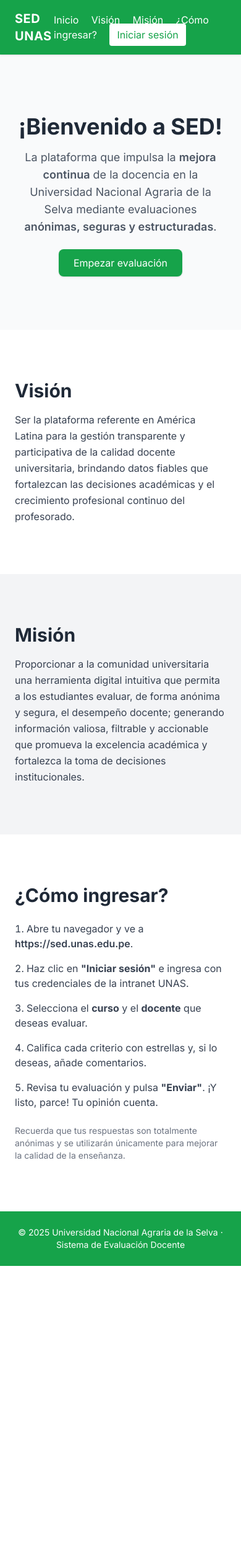
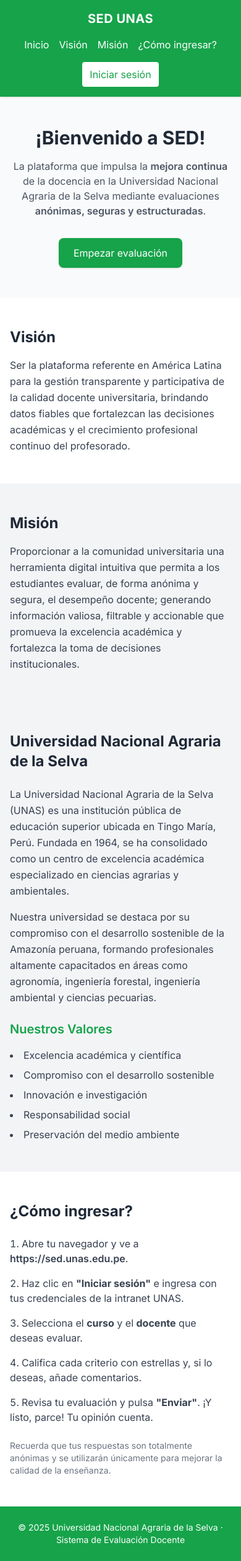
Before and after one commit to paultb3/sistema-evaluacion, a Django app: page / in a window 390 px wide. Shown: the whole page at 62% size. Before the commit the page ends 2042 px from the top, so only its background shows below. Run offline with Django 5.2, Linux system fonts and the light colour scheme; some libraries are stand-ins or nearby versions.

Commit message:
Refactor alumno and comision templates for consistency and improved user experience. Updated URL paths for evaluations, added loader overlays for forms, and enhanced styling across various pages. Implemented general comments in evaluation forms and improved layout responsiveness.

```diff
--- a/apps/alumnos/templates/bienvenida_alumno.html
+++ b/apps/alumnos/templates/bienvenida_alumno.html
@@ -29,7 +29,7 @@
   </a>
 
   <a
-    href="{% url 'alumno:evaluar_docente' usuario_id=usuario_id %}"
+    href="{% url 'alumno:evaluaciones' usuario_id=usuario_id %}"
     class="bg-purple-600 text-white p-6 rounded-xl shadow-md hover:bg-purple-700 transition duration-300 flex items-center gap-4"
   >
     <i class="fas fa-edit text-2xl"></i>
--- a/apps/comision/templates/perfil_comision.html
+++ b/apps/comision/templates/perfil_comision.html
@@ -1,6 +1,6 @@
 {% extends 'base/comision.html' %} {% block title %}Perfil | Comisión
 Principal{% endblock title %} {% block content %}
-<div class="max-w-4xl mx-auto space-y-6">
+<div class="max-w-4xl mx-40 space-y-6">
   <div class="flex items-center justify-between">
     <h1 class="text-3xl font-bold text-emerald-700">Perfil de la Comisión</h1>
     <div class="flex items-center gap-2">
--- a/apps/comision/templates/realizar_encuesta.html
+++ b/apps/comision/templates/realizar_encuesta.html
@@ -1,6 +1,6 @@
 {% extends 'base/comision.html' %} {% block title %} Comisión | Realizar
 Encuesta {% endblock title %} {% block content %}
-<div class="max-w-4xl mx-auto mt-10">
+<div class="max-w-4xl mx-40 mt-9">
   <h1 class="text-3xl font-bold text-gray-800 mb-6">
     Gestión de Preguntas por Módulo
   </h1>
--- a/apps/comision/templates/reportes/reporte_curso.html
+++ b/apps/comision/templates/reportes/reporte_curso.html
@@ -1,5 +1,6 @@
-{% extends 'base/comision.html' %} {% block title %}Reporte de Cursos | SED
-COMISION{% endblock title %} {% block content %}
+{% extends 'base/comision.html' %}
+{% block title %}Reporte de Cursos | SED COMISION{% endblock title %}
+{% block content %}
 <div class="container mx-auto px-4 py-8">
   <h1 class="text-3xl font-bold mb-6">Reporte de Evaluación de Cursos</h1>
 
--- a/apps/comision/templates/reportes/reporte_docente.html
+++ b/apps/comision/templates/reportes/reporte_docente.html
@@ -1,5 +1,6 @@
-{% extends 'base/comision.html' %} {% block title %}Reporte de Docentes | SED
-COMISION {% endblock title %} {% block content %}
+{% extends 'base/comision.html' %}
+{% block title %}Reporte de Docentes | SED COMISION {% endblock title %}
+{% block content %}
 <div class="container mx-auto px-4 py-8">
   <h1 class="text-3xl font-bold mb-6">Reporte de Evaluación de Docentes</h1>
 
--- a/apps/comision/templates/reportes/reporte_general.html
+++ b/apps/comision/templates/reportes/reporte_general.html
@@ -47,7 +47,7 @@
         >
           <div>
             <h3 class="font-medium text-gray-800">
-              {{ docente.nombre }} {{ docente.apellido }}
+              {{ docente }} {{ docente.apellido }}
             </h3>
             <p class="text-sm text-gray-600">{{ docente.email }}</p>
           </div>
@@ -101,7 +101,9 @@
           <div class="h-6 bg-gray-200 rounded-full overflow-hidden">
             <div
               class="h-full bg-blue-600"
-              style="width: {% widthratio item.total total_evaluaciones 100 %}%"
+              style="
+                width: '{% widthratio item.total total_evaluaciones 100 %}%';
+              "
             ></div>
           </div>
         </div>
--- a/apps/core/templates/dashboard_main.html
+++ b/apps/core/templates/dashboard_main.html
@@ -17,7 +17,7 @@
             colors: {
               primary: {
                 DEFAULT: "#16a34a", // verde principal
-                            dark: "#15803d",   // verde oscuro para hover
+                dark: "#15803d", // verde oscuro para hover
               },
             },
           },
@@ -32,74 +32,159 @@
   <body class="font-sans bg-gray-50 text-gray-800">
     <!-- Encabezado / Navegación -->
     <header class="bg-primary text-white shadow">
-        <div class="container mx-auto flex items-center justify-between py-4 px-6">
-            <h1 class="text-xl font-bold tracking-wide">
+      <div class="container mx-auto px-4 sm:px-6">
+        <div
+          class="flex flex-col sm:flex-row items-center justify-between py-4"
+        >
+          <h1 class="text-xl font-bold tracking-wide mb-4 sm:mb-0">
             <a href="/" class="hover:underline">SED UNAS</a>
           </h1>
-            <nav class="space-x-4">
+          <nav class="flex flex-wrap justify-center gap-4">
             <a href="#inicio" class="hover:underline">Inicio</a>
             <a href="#vision" class="hover:underline">Visión</a>
             <a href="#mision" class="hover:underline">Misión</a>
             <a href="#ingreso" class="hover:underline">¿Cómo ingresar?</a>
 
             {% if user.is_authenticated %}
-                    <a href="{% url 'core:logout' %}" class="bg-red-500 px-3 py-2 rounded hover:bg-red-600 transition">Cerrar sesión</a>
+            <a
+              href="{% url 'core:logout' %}"
+              class="bg-red-500 px-3 py-2 rounded hover:bg-red-600 transition"
+              >Cerrar sesión</a
+            >
             {% else %}
-                    <a href="{% url 'core:login' %}" class="bg-white text-primary px-3 py-2 rounded hover:bg-primary-dark hover:text-white transition">Iniciar sesión</a>
+            <a
+              href="{% url 'core:login' %}"
+              class="bg-white text-primary px-3 py-2 rounded hover:bg-primary-dark hover:text-white transition"
+              >Iniciar sesión</a
+            >
             {% endif %}
           </nav>
+        </div>
       </div>
     </header>
 
     <!-- Sección Hero / Inicio -->
     <main id="inicio">
-        <section class="container mx-auto flex flex-col items-center text-center py-24 px-6">
-            <h2 class="text-4xl md:text-5xl font-extrabold mb-4">
+      <section
+        class="container mx-auto flex flex-col items-center text-center py-12 sm:py-24 px-4 sm:px-6"
+      >
+        <h2 class="text-3xl sm:text-4xl md:text-5xl font-extrabold mb-4">
           ¡Bienvenido a SED!
         </h2>
-            <p class="text-lg md:text-xl text-gray-600 max-w-2xl">
-                La plataforma que impulsa la <span class="font-semibold">mejora continua</span> de la docencia en la Universidad Nacional Agraria de la Selva mediante evaluaciones <span class="font-semibold">anónimas, seguras y estructuradas</span>.
+        <p class="text-base sm:text-lg md:text-xl text-gray-600 max-w-2xl">
+          La plataforma que impulsa la
+          <span class="font-semibold">mejora continua</span> de la docencia en
+          la Universidad Nacional Agraria de la Selva mediante evaluaciones
+          <span class="font-semibold">anónimas, seguras y estructuradas</span>.
         </p>
         <div class="mt-8">
-                <a href="{% url 'core:login' %}" class="bg-primary text-white px-6 py-3 rounded-lg shadow hover:bg-primary-dark transition">
+          <a
+            href="{% url 'core:login' %}"
+            class="inline-block bg-primary text-white px-6 py-3 rounded-lg shadow hover:bg-primary-dark transition"
+          >
             Empezar evaluación
           </a>
         </div>
       </section>
 
       <!-- Visión -->
-        <section id="vision" class="bg-white py-20">
-            <div class="container mx-auto px-6">
-                <h3 class="text-3xl font-bold mb-4">Visión</h3>
-                <p class="leading-relaxed text-gray-700">
-                    Ser la plataforma referente en América Latina para la gestión transparente y participativa de la calidad docente universitaria, brindando datos fiables que fortalezcan las decisiones académicas y el crecimiento profesional continuo del profesorado.
+      <section id="vision" class="bg-white py-12 sm:py-20">
+        <div class="container mx-auto px-4 sm:px-6">
+          <h3 class="text-2xl sm:text-3xl font-bold mb-4">Visión</h3>
+          <p class="leading-relaxed text-gray-700 text-base sm:text-lg">
+            Ser la plataforma referente en América Latina para la gestión
+            transparente y participativa de la calidad docente universitaria,
+            brindando datos fiables que fortalezcan las decisiones académicas y
+            el crecimiento profesional continuo del profesorado.
           </p>
         </div>
       </section>
 
       <!-- Misión -->
-        <section id="mision" class="bg-gray-100 py-20">
-            <div class="container mx-auto px-6">
-                <h3 class="text-3xl font-bold mb-4">Misión</h3>
-                <p class="leading-relaxed text-gray-700">
-                    Proporcionar a la comunidad universitaria una herramienta digital intuitiva que permita a los estudiantes evaluar, de forma anónima y segura, el desempeño docente; generando información valiosa, filtrable y accionable que promueva la excelencia académica y fortalezca la toma de decisiones institucionales.
+      <section id="mision" class="bg-gray-100 py-12 sm:py-20">
+        <div class="container mx-auto px-4 sm:px-6">
+          <h3 class="text-2xl sm:text-3xl font-bold mb-4">Misión</h3>
+          <p class="leading-relaxed text-gray-700 text-base sm:text-lg">
+            Proporcionar a la comunidad universitaria una herramienta digital
+            intuitiva que permita a los estudiantes evaluar, de forma anónima y
+            segura, el desempeño docente; generando información valiosa,
+            filtrable y accionable que promueva la excelencia académica y
+            fortalezca la toma de decisiones institucionales.
           </p>
         </div>
       </section>
 
+      <!-- Información UNAS -->
+      <section id="unas" class="bg-gray-100 py-12 sm:py-20">
+        <div class="container mx-auto px-4 sm:px-6">
+          <h3 class="text-2xl sm:text-3xl font-bold mb-6">
+            Universidad Nacional Agraria de la Selva
+          </h3>
+          <div class="grid md:grid-cols-2 gap-6 sm:gap-8">
+            <div class="space-y-4">
+              <p class="leading-relaxed text-gray-700 text-base sm:text-lg">
+                La Universidad Nacional Agraria de la Selva (UNAS) es una
+                institución pública de educación superior ubicada en Tingo
+                María, Perú. Fundada en 1964, se ha consolidado como un centro
+                de excelencia académica especializado en ciencias agrarias y
+                ambientales.
+              </p>
+              <p class="leading-relaxed text-gray-700 text-base sm:text-lg">
+                Nuestra universidad se destaca por su compromiso con el
+                desarrollo sostenible de la Amazonía peruana, formando
+                profesionales altamente capacitados en áreas como agronomía,
+                ingeniería forestal, ingeniería ambiental y ciencias pecuarias.
+              </p>
+            </div>
+            <div class="space-y-4">
+              <h4 class="text-xl font-semibold text-primary">
+                Nuestros Valores
+              </h4>
+              <ul
+                class="list-disc list-inside space-y-2 text-gray-700 text-base sm:text-lg"
+              >
+                <li>Excelencia académica y científica</li>
+                <li>Compromiso con el desarrollo sostenible</li>
+                <li>Innovación e investigación</li>
+                <li>Responsabilidad social</li>
+                <li>Preservación del medio ambiente</li>
+              </ul>
+            </div>
+          </div>
+        </div>
+      </section>
+
       <!-- Instrucciones de ingreso -->
-        <section id="ingreso" class="bg-white py-20">
-            <div class="container mx-auto px-6">
-                <h3 class="text-3xl font-bold mb-6">¿Cómo ingresar?</h3>
-                <ol class="list-decimal list-inside space-y-4 text-left text-gray-700">
-                    <li>Abre tu navegador y ve a <span class="font-semibold">https://sed.unas.edu.pe</span>.</li>
-                    <li>Haz clic en <strong>"Iniciar sesión"</strong> e ingresa con tus credenciales de la intranet UNAS.</li>
-                    <li>Selecciona el <strong>curso</strong> y el <strong>docente</strong> que deseas evaluar.</li>
-                    <li>Califica cada criterio con estrellas y, si lo deseas, añade comentarios.</li>
-                    <li>Revisa tu evaluación y pulsa <strong>"Enviar"</strong>. ¡Y listo, parce! Tu opinión cuenta.</li>
+      <section id="ingreso" class="bg-white py-12 sm:py-20">
+        <div class="container mx-auto px-4 sm:px-6">
+          <h3 class="text-2xl sm:text-3xl font-bold mb-6">¿Cómo ingresar?</h3>
+          <ol
+            class="list-decimal list-inside space-y-4 text-left text-gray-700 text-base sm:text-lg"
+          >
+            <li>
+              Abre tu navegador y ve a
+              <span class="font-semibold">https://sed.unas.edu.pe</span>.
+            </li>
+            <li>
+              Haz clic en <strong>"Iniciar sesión"</strong> e ingresa con tus
+              credenciales de la intranet UNAS.
+            </li>
+            <li>
+              Selecciona el <strong>curso</strong> y el
+              <strong>docente</strong> que deseas evaluar.
+            </li>
+            <li>
+              Califica cada criterio con estrellas y, si lo deseas, añade
+              comentarios.
+            </li>
+            <li>
+              Revisa tu evaluación y pulsa <strong>"Enviar"</strong>. ¡Y listo,
+              parce! Tu opinión cuenta.
+            </li>
           </ol>
           <p class="mt-6 text-sm text-gray-500">
-                    Recuerda que tus respuestas son totalmente anónimas y se utilizarán únicamente para mejorar la calidad de la enseñanza.
+            Recuerda que tus respuestas son totalmente anónimas y se utilizarán
+            únicamente para mejorar la calidad de la enseñanza.
           </p>
         </div>
       </section>
@@ -107,8 +192,9 @@
 
     <!-- Pie de página -->
     <footer class="bg-primary text-white py-6">
-        <div class="container mx-auto px-6 text-center text-sm">
-            © 2025 Universidad Nacional Agraria de la Selva · Sistema de Evaluación Docente
+      <div class="container mx-auto px-4 sm:px-6 text-center text-sm">
+        © 2025 Universidad Nacional Agraria de la Selva · Sistema de Evaluación
+        Docente
       </div>
     </footer>
   </body>
```
Also changed, not shown: apps/alumnos/templates/base/alumno.html (+81 -39 lines), apps/alumnos/templates/evaluar_docente.html (+98 -10 lines), apps/core/templates/login.html (+37 -0 lines). Lines whose indentation alone changed are shown as unchanged.
